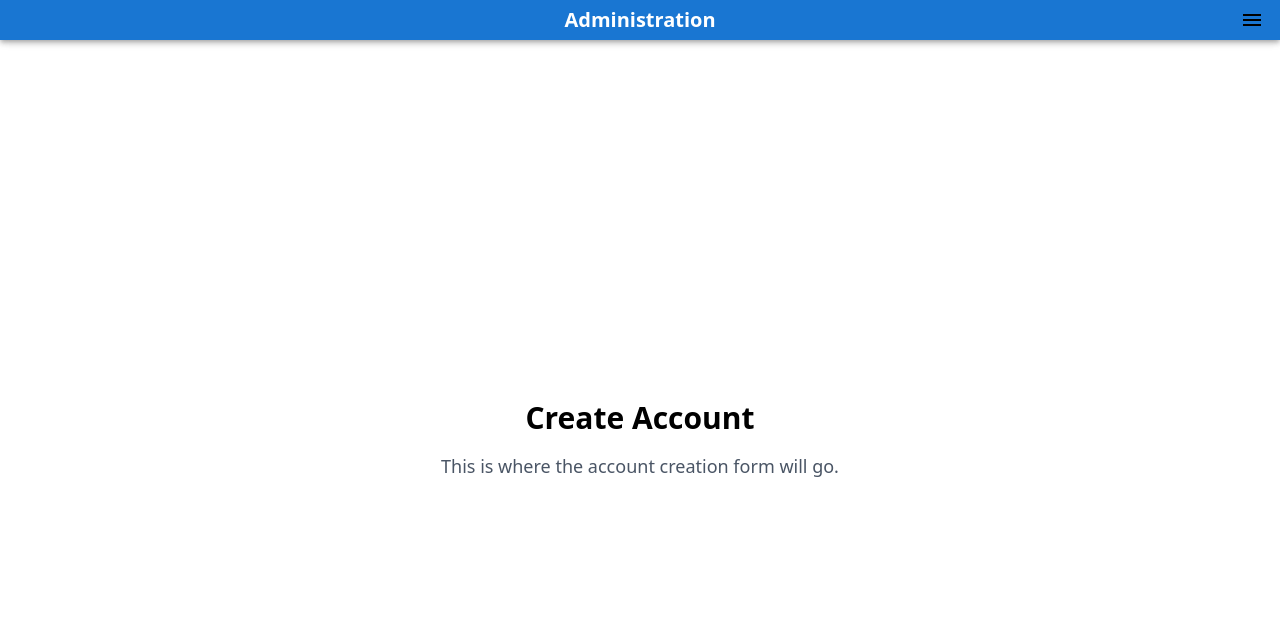
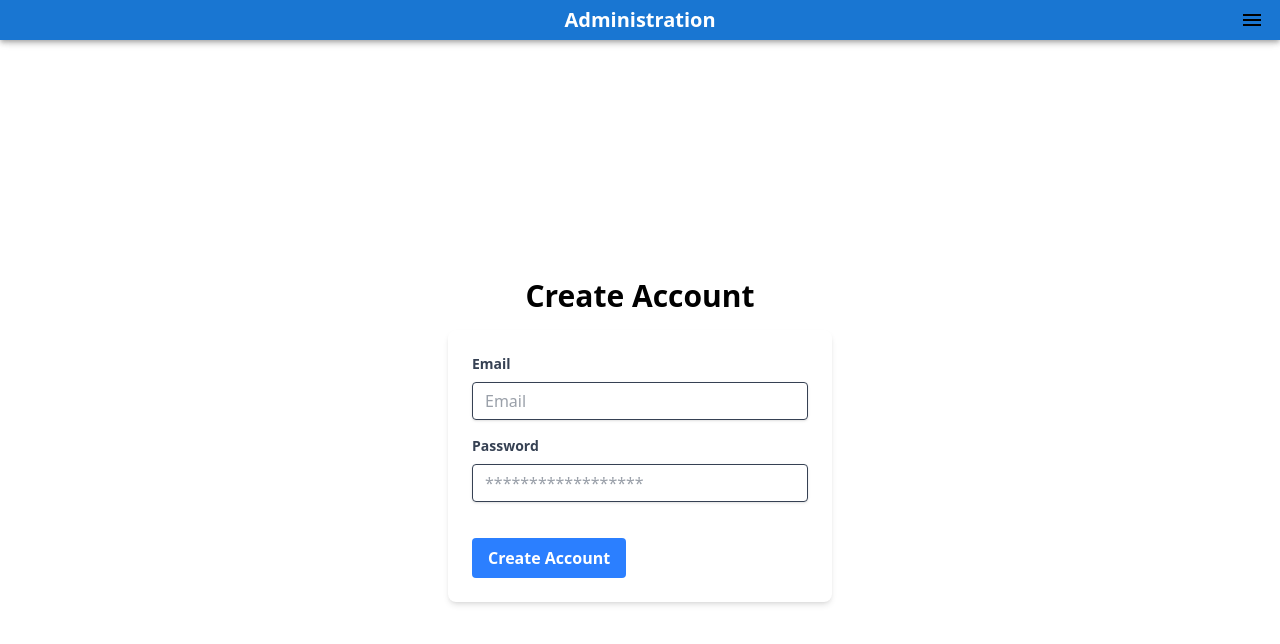
Before and after one commit to jdad24/poker-dashboard, a React (Vite) app: page /create-account in a window 1280 px wide. Shown: the top 644 px of the page. Built offline with nearby package versions, Linux system fonts and the light colour scheme.

Commit message:
login and create acc

```diff
--- a/src/components/header.tsx
+++ b/src/components/header.tsx
@@ -1,15 +1,36 @@
 import { AppBar, Menu, MenuItem } from "@mui/material"
 import { Menu as MenuIcon } from "@mui/icons-material"
 import { useState } from "react";
-import { Link } from "react-router-dom";
+import { Link, useNavigate } from "react-router-dom";
 
 export default function Header() {
     const [menuAnchorEl, setMenuAnchorEl] = useState<null | SVGElement>(null);
+    const navigate = useNavigate()
 
     const renderMenu = (e: React.MouseEvent<SVGElement>) => {
         // Logic to render the menu goes here
         // This could involve setting state to open a dropdown or modal
         setMenuAnchorEl(e.currentTarget);
+    }
+
+    const handleLogout = async () => {
+        try {
+            const response = await fetch('/auth/logout', {
+                method: 'POST',
+                headers: {
+                    'Content-Type': 'application/json',
+                },
+            })
+            const result = await response.json()
+
+            if (result.success) {
+                navigate('/login')
+            } else {
+                console.error("Error logging out")
+            }
+        } catch (e) {
+            console.error(e)
+        }
     }
 
     return (
@@ -24,6 +45,7 @@
             >
                 <MenuItem className="font-bold"><Link to="/create-account">Create Account</Link></MenuItem>
                 <MenuItem className="font-bold"><Link to="/login">Login</Link></MenuItem>
+                <MenuItem className="font-bold" onClick={handleLogout}>Logout</MenuItem>
             </Menu>
         </AppBar>
     )
--- a/src/pages/create-account.tsx
+++ b/src/pages/create-account.tsx
@@ -1,8 +1,73 @@
+import { useNavigate } from "react-router-dom";
+
 export default function CreateAccountPage() {
-    return (
-        <div className="flex flex-col items-center justify-center h-screen">
-            <h1 className="text-3xl font-bold mb-4">Create Account</h1>
-            <p className="text-lg text-gray-600">This is where the account creation form will go.</p>
-        </div>
-    )
+    const navigate = useNavigate()
+
+    const handleCreateAccount = async (e: React.SubmitEvent) => {
+        e.preventDefault();
+        // Handle account creation logic here
+        // Process form data
+
+        const formData = new FormData(e.target);
+        const formObject = Object.fromEntries(formData.entries());
+        console.log('Form Data:', formObject);
+
+        // Send data to an internal API URL
+        try {
+            const response = await fetch('/auth/create-account', {
+                method: 'POST',
+                headers: {
+                    'Content-Type': 'application/json',
+                },
+                body: JSON.stringify(formObject),
+            });
+            const result = await response.json();
+            if(result.success) {
+                navigate('/login')
+            }
+        } catch (error) {
+            console.error('Error:', error);
+            alert("Error creating account")
+        }
+    };
+
+return (
+    <div className="flex flex-col items-center justify-center h-screen">
+        <h1 className="text-3xl font-bold mb-4">Create Account</h1>
+        <form className="w-full max-w-sm bg-white p-6 rounded-lg shadow-md" onSubmit={handleCreateAccount}>
+            <div className="mb-4">
+                <label className="block text-gray-700 text-sm font-bold mb-2" htmlFor="email">
+                    Email
+                </label>
+                <input
+                    className="shadow appearance-none border rounded w-full py-2 px-3 text-gray-700 leading-tight focus:outline-none focus:shadow-outline"
+                    id="email"
+                    name="email"
+                    type="email"
+                    placeholder="Email"
+                />
+            </div>
+            <div className="mb-6">
+                <label className="block text-gray-700 text-sm font-bold mb-2" htmlFor="password">
+                    Password
+                </label>
+                <input
+                    className="shadow appearance-none border rounded w-full py-2 px-3 text-gray-700 mb-3 leading-tight focus:outline-none focus:shadow-outline"
+                    id="password"
+                    name="password"
+                    type="password"
+                    placeholder="******************"
+                />
+            </div>
+            <div className="flex items-center justify-between">
+                <button
+                    className="bg-blue-500 hover:bg-blue-700 text-white font-bold py-2 px-4 rounded focus:outline-none focus:shadow-outline hover:cursor-pointer"
+                    type="submit"
+                >
+                    Create Account
+                </button>
+            </div>
+        </form>
+    </div>
+)
 }
--- a/src/pages/login.tsx
+++ b/src/pages/login.tsx
@@ -1,8 +1,75 @@
+import { useNavigate } from "react-router-dom";
+
 export default function LoginPage() {
-    return (
-        <div className="flex flex-col items-center justify-center h-screen">
-            <h1 className="text-3xl font-bold mb-4">Login</h1>
-            <p className="text-lg text-gray-600">This is where the login form will go.</p>
-        </div>
-    )
+    const navigate = useNavigate()
+
+    const handleLogin = async (e: React.SubmitEvent) => {
+        e.preventDefault();
+        // Handle account creation logic here
+        // Process form data
+
+        const formData = new FormData(e.target);
+        const formObject = Object.fromEntries(formData.entries());
+        console.log('Form Data:', formObject);
+
+        // Send data to an internal API URL
+        try {
+            const response = await fetch('/auth/login', {
+                method: 'POST',
+                headers: {
+                    'Content-Type': 'application/json',
+                },
+                body: JSON.stringify(formObject),
+            });
+            const result = await response.json();
+            if(result.success) {
+                navigate('/')
+            } else {
+                alert("Invalid username or password")
+            }
+        } catch (error) {
+            console.error('Error:', error);
+            alert("Error logging in")
+        }
+    };
+
+return (
+    <div className="flex flex-col items-center justify-center h-screen">
+        <h1 className="text-3xl font-bold mb-4">Login</h1>
+        <form className="w-full max-w-sm bg-white p-6 rounded-lg shadow-md" onSubmit={handleLogin}>
+            <div className="mb-4">
+                <label className="block text-gray-700 text-sm font-bold mb-2" htmlFor="email">
+                    Email
+                </label>
+                <input
+                    className="shadow appearance-none border rounded w-full py-2 px-3 text-gray-700 leading-tight focus:outline-none focus:shadow-outline"
+                    id="email"
+                    name="email"
+                    type="email"
+                    placeholder="Email"
+                />
+            </div>
+            <div className="mb-6">
+                <label className="block text-gray-700 text-sm font-bold mb-2" htmlFor="password">
+                    Password
+                </label>
+                <input
+                    className="shadow appearance-none border rounded w-full py-2 px-3 text-gray-700 mb-3 leading-tight focus:outline-none focus:shadow-outline"
+                    id="password"
+                    name="password"
+                    type="password"
+                    placeholder="******************"
+                />
+            </div>
+            <div className="flex items-center justify-between">
+                <button
+                    className="bg-blue-500 hover:bg-blue-700 text-white font-bold py-2 px-4 rounded focus:outline-none focus:shadow-outline hover:cursor-pointer"
+                    type="submit"
+                >
+                    Login
+                </button>
+            </div>
+        </form>
+    </div>
+)
 }
```
Also changed, not shown: 1 other file (tests, documents, lock files or other folders).
